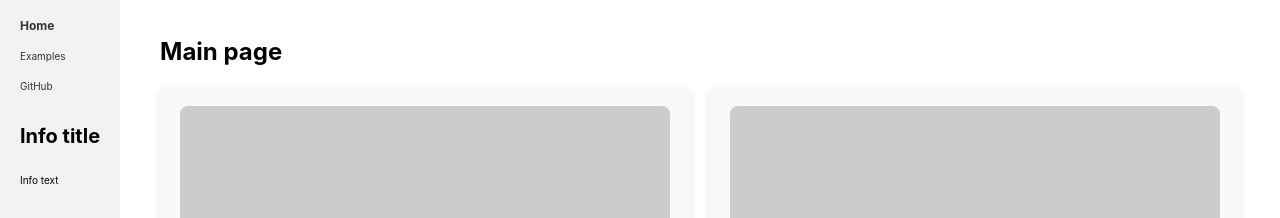
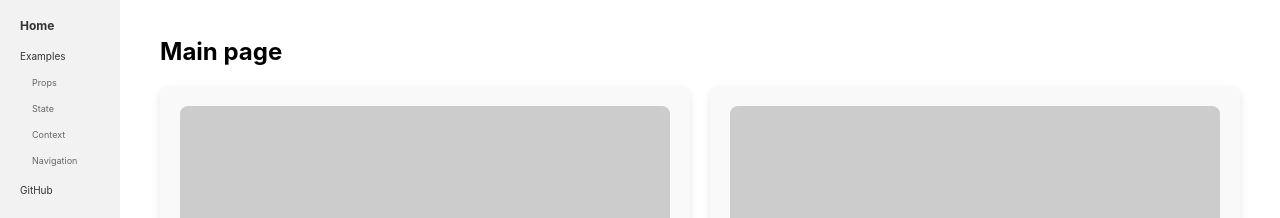
Before and after one commit to Rurien1124/react-typescript-basic, a React (Create React App) app: page / in a window 1280 px wide. Shown: the part 209-427 px from the top of the page. Built offline with nearby package versions, Linux system fonts and the light colour scheme.

Commit message:
Add sub menu component

```diff
--- a/src/layouts/main/Sidebar.tsx
+++ b/src/layouts/main/Sidebar.tsx
@@ -30,6 +30,30 @@ const MenuLink = styled(NavLink)`
     font-size: 12px;
   }
 `;
+const SubMenu = styled.ul`
+  list-style: none;
+  padding-left: 12px;
+  margin-top: 6px;
+`;
+
+const SubMenuItem = styled.li`
+  margin-bottom: 6px;
+`;
+
+const SubMenuLink = styled(NavLink)`
+  color: #666;
+  text-decoration: none;
+  font-size: 9px;
+
+  &:hover {
+    color: #4285f4;
+  }
+
+  &.active {
+    font-weight: bold;
+    color: #4285f4;
+  }
+`;
 
 const Info = styled.div`
   margin-top: 30px;
@@ -43,6 +67,19 @@ const InfoText = styled.a`
   font-size: 10px;
 `;
 
+interface SubMenuContentProps {
+  to: string;
+  text: string;
+}
+
+const SubMenuContent = ({ to, text }: SubMenuContentProps) => {
+  return (
+    <SubMenuItem>
+      <SubMenuLink to={to}>{text}</SubMenuLink>
+    </SubMenuItem>
+  );
+};
+
 export const Sidebar = () => {
   return (
     <Container>
@@ -53,9 +90,13 @@ export const Sidebar = () => {
           </MenuLink>
         </MenuItem>
         <MenuItem>
-          <MenuLink to='/examples' end>
-            Examples
-          </MenuLink>
+          <MenuLink to='/examples'>Examples</MenuLink>
+          <SubMenu>
+            <SubMenuContent to='/examples/props' text='Props' />
+            <SubMenuContent to='/examples/state' text='State' />
+            <SubMenuContent to='/examples/context' text='Context' />
+            <SubMenuContent to='/examples/navigation' text='Navigation' />
+          </SubMenu>
         </MenuItem>
         <MenuItem>
           <MenuLink to='https://github.com/Rurien1124'>GitHub</MenuLink>
```
